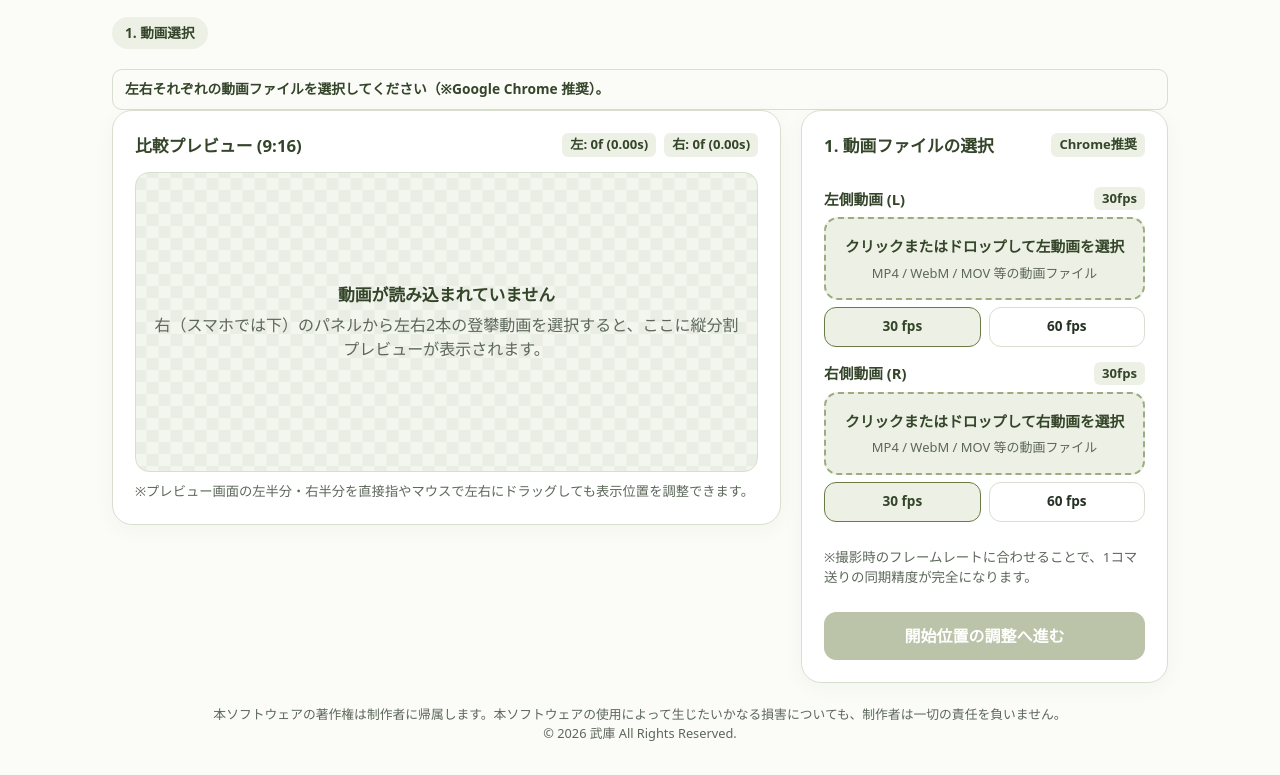
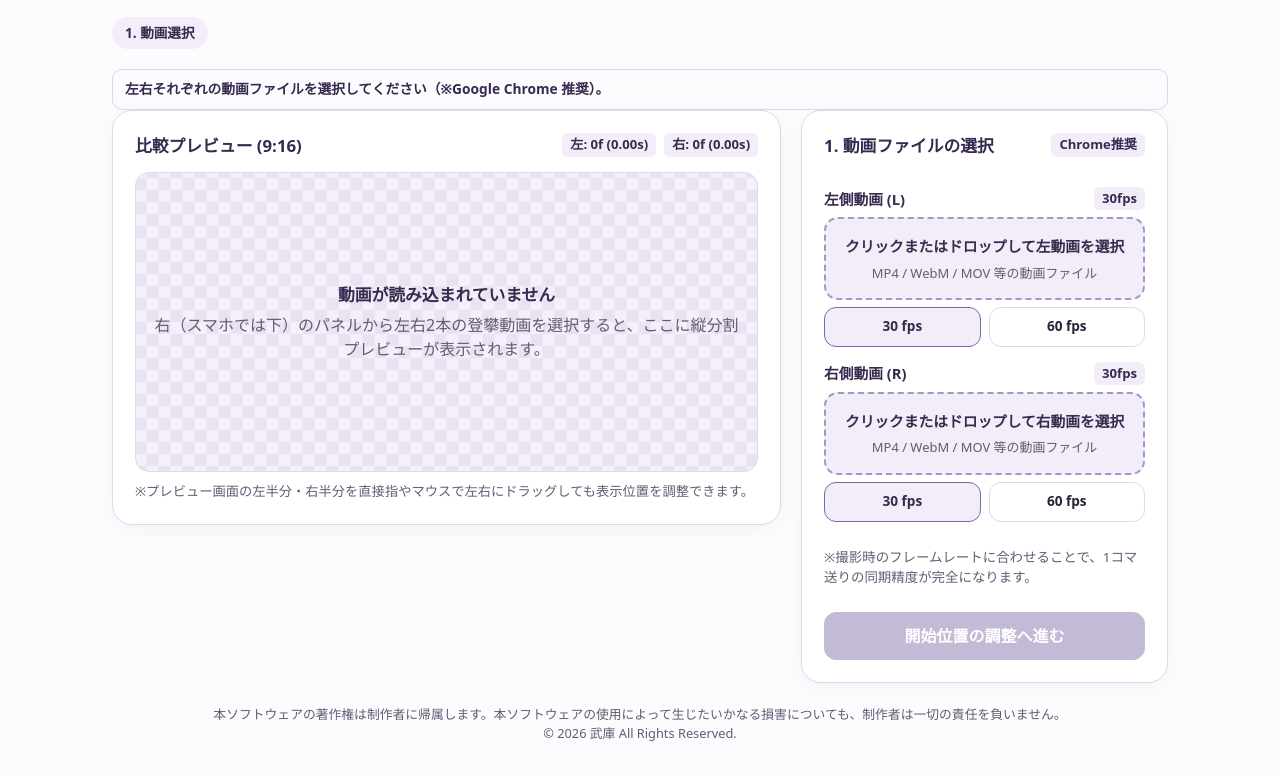
Before and after one commit to koriba1106/syncmovie, a plain HTML site: page index.html in a window 1280 px wide. Shown: the part 97-872 px from the top of the page. Drawn offline with Linux system fonts and the light colour scheme.

Commit message:
Update style.css

```diff
--- a/style.css
+++ b/style.css
@@ -1,12 +1,12 @@
 :root {
-  --uguisu: #697b43;
-  --uguisu-hover: #586837;
-  --deep: #34452a;
-  --pale: #edf1e5;
-  --paper: #fbfcf8;
-  --ink: #263126;
-  --muted: #5c675a;
-  --line: #d8dfcf;
+  --uguisu: #7c67a5;
+  --uguisu-hover: #675291;
+  --deep: #372a4f;
+  --pale: #f2edf8;
+  --paper: #fcfbfe;
+  --ink: #2a2238;
+  --muted: #655b74;
+  --line: #dfd7ec;
   --danger: #9e3939;
   --danger-bg: #fbeaea;
 }
@@ -49,7 +49,7 @@ button {
 
 button:hover:not(:disabled) {
   background: var(--pale);
-  border-color: #b8c5a6;
+  border-color: #beb0d8;
 }
 
 button:active:not(:disabled) {
@@ -61,7 +61,7 @@ input:focus-visible,
 select:focus-visible,
 canvas:focus-visible,
 .file-zone:focus-within {
-  outline: 3px solid #8dad4e;
+  outline: 3px solid #957ec6;
   outline-offset: 2px;
 }
 
@@ -175,7 +175,7 @@ header p {
   border: 1px solid var(--line);
   border-radius: 20px;
   padding: clamp(14px, 2.4vw, 22px);
-  box-shadow: 0 5px 22px rgba(38, 49, 38, .04);
+  box-shadow: 0 5px 22px rgba(42, 34, 56, .04);
 }
 
 .panel-head {
@@ -199,7 +199,7 @@ header p {
   justify-content: center;
   gap: 6px;
   width: 100%;
-  border: 2px dashed #9cac82;
+  border: 2px dashed #a497c3;
   background: var(--pale);
   border-radius: 14px;
   padding: 16px;
@@ -213,7 +213,7 @@ header p {
 
 .file-zone:hover:not(.disabled),
 .file-zone.dragover:not(.disabled) {
-  background: #e2ead3;
+  background: #e6ddf1;
   border-color: var(--uguisu);
 }
 
@@ -249,7 +249,7 @@ header p {
   place-items: center;
   position: relative;
   overflow: hidden;
-  background: repeating-conic-gradient(#f3f5ef 0% 25%, #e9ede3 0% 50%) 50% / 24px 24px;
+  background: repeating-conic-gradient(#f4eff8 0% 25%, #e9e2f2 0% 50%) 50% / 24px 24px;
   border-radius: 14px;
   border: 1px solid var(--line);
 }
@@ -307,7 +307,7 @@ header p {
   height: auto;
   display: block;
   border-radius: 5px;
-  background: #f3f5ef;
+  background: #f4eff8;
 }
 
 .thumb span {
@@ -428,7 +428,7 @@ input[type="range"] {
 .test-box {
   padding: 10px 12px;
   border-radius: 10px;
-  background: #f4f7ee;
+  background: #f4effa;
   border: 1px solid var(--line);
   font-size: .8rem;
   color: var(--ink);
```
